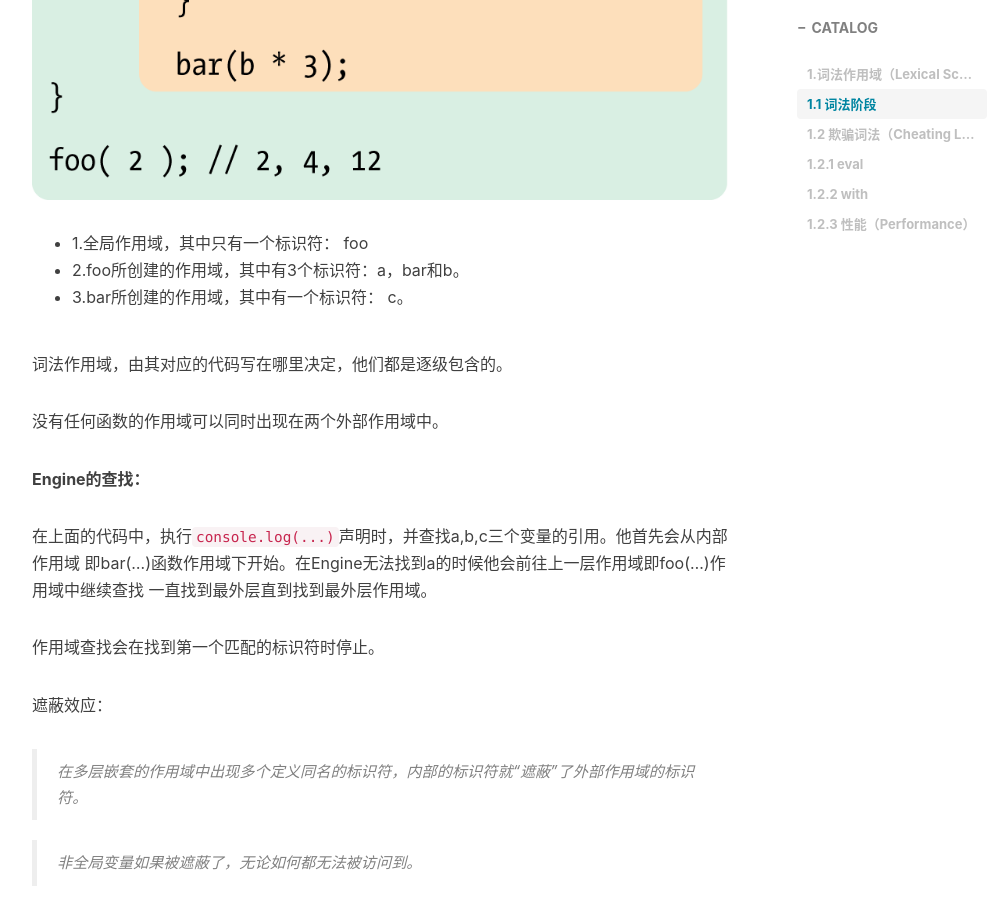
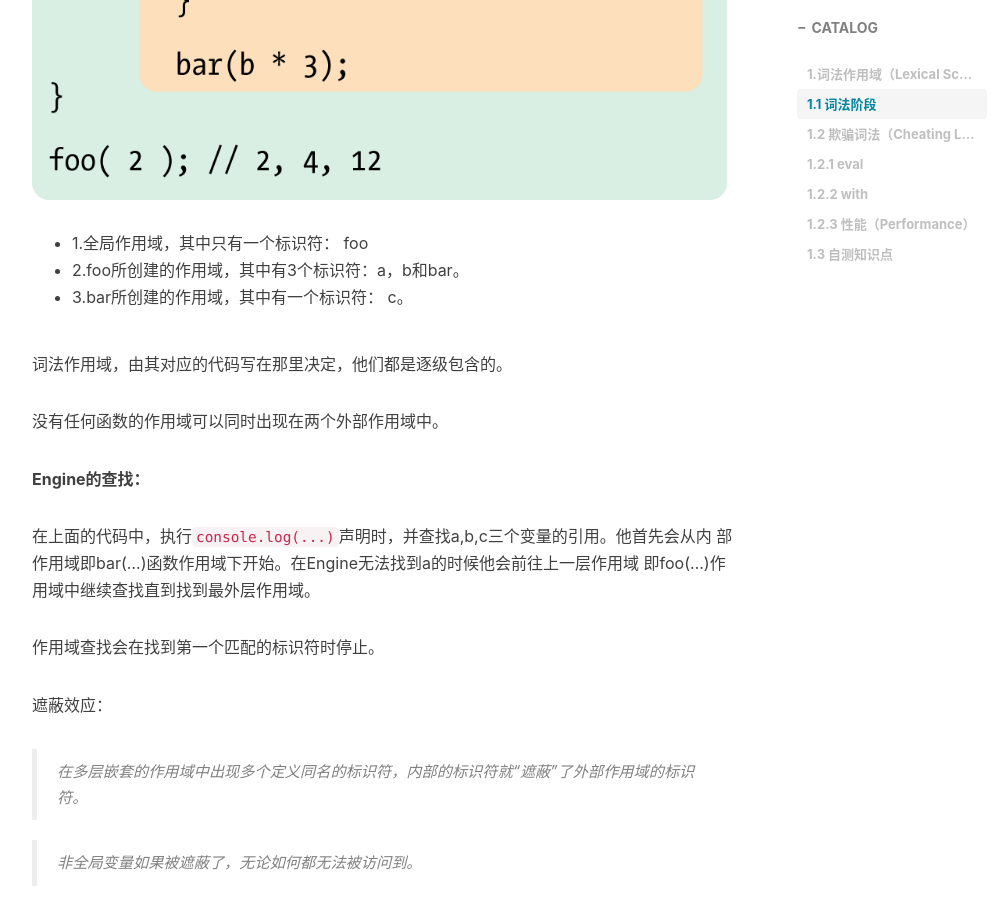
Before and after one commit to wolfdu/wolfdu.github.io, a Jekyll site: the page built from _posts/2017-07-10-lexical-scope.markdown, in a window 1280 px wide and 900 px high, scrolled down 1864 px. Shown: the whole window, without its empty margins (233-1237 px from the left). Built offline with Jekyll 4.4.1, drawn with Linux system fonts in a browser that asks for light colours; nearby versions of some CDN libraries; comment, search, counter and statistics services are not loaded; some of the changed text lies outside the part shown.

Commit message:
what:文章勘误修改。 why: how:

```diff
--- a/_posts/2017-07-10-lexical-scope.markdown
+++ b/_posts/2017-07-10-lexical-scope.markdown
@@ -30,7 +30,7 @@ tags:
 
 > 简单来说，就是词法阶段的作用域。
 
-分析一下代码：
+分析如下代码：
 
     function foo(a){
        var b = a * 2;
@@ -51,18 +51,18 @@ tags:
 ![java-javascript](/img/in-post/ydkjs/scope-bubbles.png)
 
 * 1.全局作用域，其中只有一个标识符： foo
-* 2.foo所创建的作用域，其中有3个标识符：a，bar和b。
+* 2.foo所创建的作用域，其中有3个标识符：a，b和bar。
 * 3.bar所创建的作用域，其中有一个标识符： c。
 
-词法作用域，由其对应的代码写在哪里决定，他们都是逐级包含的。
+词法作用域，由其对应的代码写在那里决定，他们都是逐级包含的。
 
 没有任何函数的作用域可以同时出现在两个外部作用域中。
 
 **Engine的查找：**
 
-在上面的代码中，执行`console.log(...)`声明时，并查找a,b,c三个变量的引用。他首先会从内部作用域
-即bar(...)函数作用域下开始。在Engine无法找到a的时候他会前往上一层作用域即foo(...)作用域中继续查找
-一直找到最外层直到找到最外层作用域。
+在上面的代码中，执行`console.log(...)`声明时，并查找a,b,c三个变量的引用。他首先会从内
+部作用域即bar(...)函数作用域下开始。在Engine无法找到a的时候他会前往上一层作用域
+即foo(...)作用域中继续查找直到找到最外层作用域。
 
 作用域查找会在找到第一个匹配的标识符时停止。
 
@@ -110,3 +110,9 @@ JavaScript引擎在编译阶段进行了数项性能优化。其中有些优化
 因此引擎在遇到`eval`或者`with`时，最为简单的处理就是完全不做优化（因为优化可能会无意义）。
 
 所以不要使用他们。
+
+## 1.3 自测知识点
+
+词法作用域的定义。即在词法阶段的作用域。
+
+了解欺骗词法，以及它对性能的影响。
--- a/_posts/2017-07-17-hoisting.markdown
+++ b/_posts/2017-07-17-hoisting.markdown
@@ -76,7 +76,7 @@ undefined？？ a的声明在后面，所以被重新赋值了？？
 
     function foo(){
         console.log(a);
-        var a = ;
+        var a = 2;
     }
 
 上面，foo()函数的声明被提升了（还包含实际函数的隐含值），所以在第一行中调用可以正常执行。
--- a/_posts/2017-07-25-scope-closure.markdown
+++ b/_posts/2017-07-25-scope-closure.markdown
@@ -25,7 +25,7 @@ tags:
 > 上一次遇见闭包是什么时候？他长什么样子？
 
 
-## 1.1 若影若现
+## 1.1 若隐若现
 
 闭包的简单定义：
 
@@ -141,7 +141,7 @@ wait执行1000毫秒后，他内部的作用域没有被回收，timer函数依
 定时器设置为`setTimeout(... , 0)`也会是同样的结果，回调函数依然是在循环结束后才被执行。
 因此会出现5个6 。
 
-为什么会出现这种请款呢？
+为什么会出现这种请况呢？
 
 因为我们试图假设在循环中的每个迭代都会给自己捕获一个i的副本。但是根据作用域的工作原理，
 尽管循环中的函数都是在各个迭代中分别定义的，但是他们都封闭在一个共享的全局作用域中，因此
```
Also changed, not shown: _posts/2017-07-01-scope.markdown (+17 -7 lines), _posts/2017-07-13-function-vs-block-scope.markdown (+8 -8 lines).
